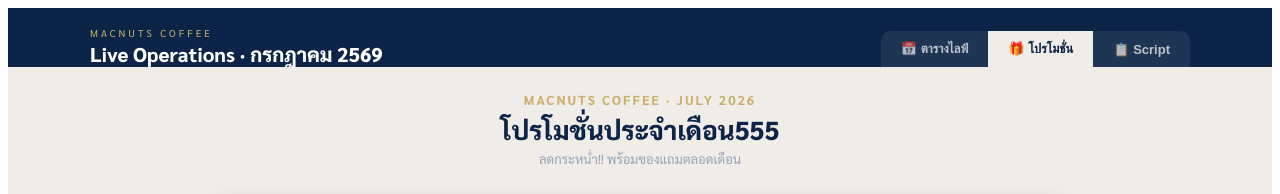
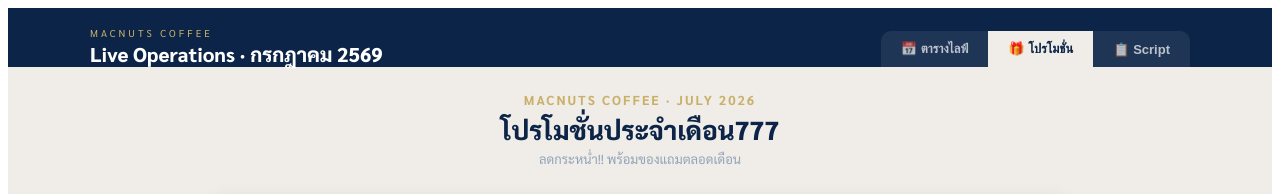
Before and after one commit to thaninadmacnuts-bit/Live-Schedule, a React (Create React App) app: page / in a window 1280 px wide. Both pictures are taken after a click on the button "🎁 โปรโมชั่น". Shown: the top 194 px of the page. Built offline with nearby package versions, Linux system fonts and the light colour scheme.

Commit message:
Update App.jsx

```diff
--- a/src/App.jsx
+++ b/src/App.jsx
@@ -545,7 +545,7 @@ function PromoTab() {
       {/* Header */}
       <div style={{ textAlign: "center", marginBottom: 28 }}>
         <div style={{ fontSize: 13, color: "#C9B06A", fontWeight: 700, letterSpacing: 2, textTransform: "uppercase", marginBottom: 4 }}>Macnuts Coffee · July 2026</div>
-        <div style={{ fontSize: 26, fontWeight: 900, color: "#0B2447" }}>โปรโมชั่นประจำเดือน555</div>
+        <div style={{ fontSize: 26, fontWeight: 900, color: "#0B2447" }}>โปรโมชั่นประจำเดือน777</div>
         <div style={{ fontSize: 13, color: "#94A3B8", marginTop: 4 }}>ลดกระหน่ำ!! พร้อมของแถมตลอดเดือน</div>
       </div>
 
```
